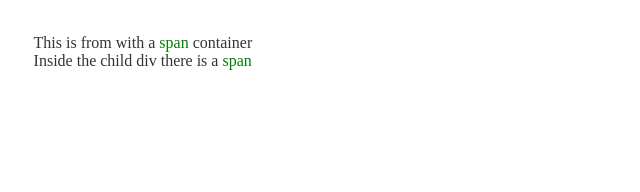
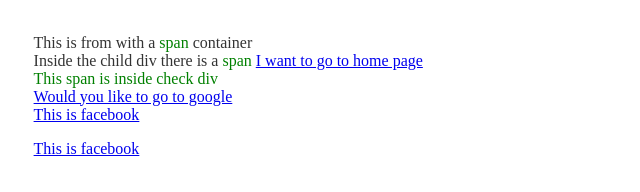
Before and after one commit to jyotirmoy430/sass, a plain HTML site: page index.html in a window 1280 px wide. Shown: the whole page, without its empty margins (0-640 px from the left). Drawn offline with nearby package versions, Linux system fonts and the light colour scheme; files that its build step writes are made by us from their sources.

Commit message:
Added nesting

```diff
--- a/index.html
+++ b/index.html
@@ -9,6 +9,15 @@
     This is from with a <span>span</span> container
     <div>
         Inside the child div there is a <span>span</span>
+        <a href="/">I want to go to home page</a>
+    </div>
+    <div class="check">
+        <span>This span is inside check div</span><br/>
+        <a href="http://www.google.com">Would you like to go to google</a>
+        <div>
+            <a href="www.facebook.com">This is facebook</a>
+        </div>
+        <p><a href="www.facebook.com">This is facebook</a></p>
     </div>
 </div>
 </body>
```
Also changed, not shown: sass.scss (+16 -0 lines), 1 other file.
